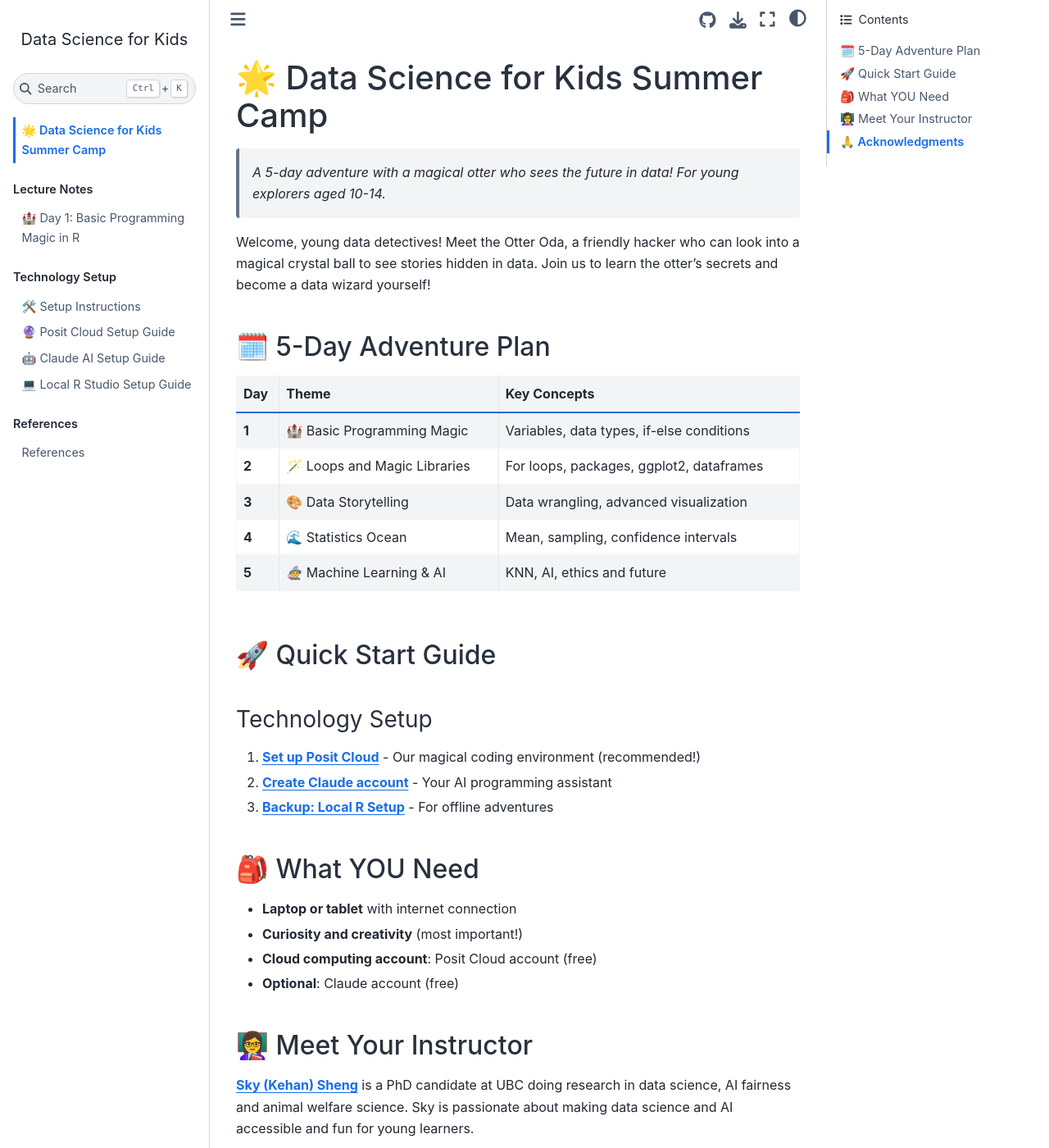
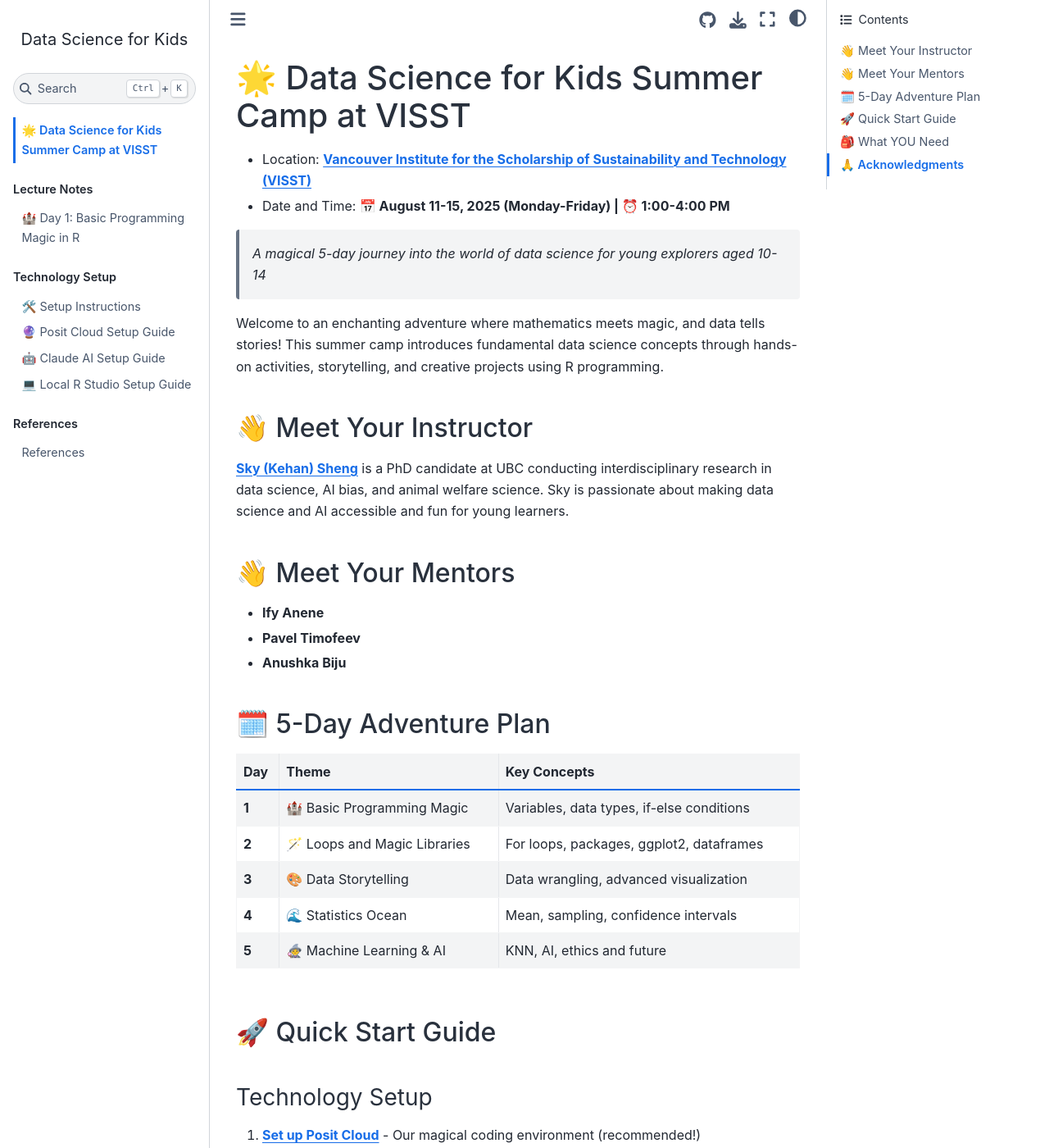
Before and after one commit to skysheng7/pre_ds_camp, a Jupyter Book: the page built from docs/index.md, in a window 1280 px wide and 1400 px high. Shown: the whole window at 82% size. Built offline with Jupyter Book 1.0.4 settings and Sphinx 7.4.7 and the Sphinx Book theme 1.1.4, drawn with Linux system fonts in a browser that asks for light colours; cross-references to code outside the pages are shown as plain code.

Commit message:
update index

```diff
--- a/docs/index.md
+++ b/docs/index.md
@@ -3,11 +3,25 @@
 title: Home
 ---
 
-# 🌟 Data Science for Kids Summer Camp
+# 🌟 Data Science for Kids Summer Camp at VISST
 
-> *A 5-day adventure with a magical otter who sees the future in data! For young explorers aged 10-14.*
+- Location: **[Vancouver Institute for the Scholarship of Sustainability and Technology (VISST)](https://www.visst.ca/)**
 
-Welcome, young data detectives! Meet the Otter Oda, a friendly hacker who can look into a magical crystal ball to see stories hidden in data. Join us to learn the otter's secrets and become a data wizard yourself!
+- Date and Time: **📅 August 11-15, 2025 (Monday-Friday) | ⏰ 1:00-4:00 PM**
+
+> *A magical 5-day journey into the world of data science for young explorers aged 10-14*
+
+Welcome to an enchanting adventure where mathematics meets magic, and data tells stories! This summer camp introduces fundamental data science concepts through hands-on activities, storytelling, and creative projects using R programming.
+
+## 👋 Meet Your Instructor
+
+[**Sky (Kehan) Sheng**](http://www.skysheng.io/) is a PhD candidate at UBC conducting interdisciplinary research in data science, AI bias, and animal welfare science. Sky is passionate about making data science and AI accessible and fun for young learners.
+
+## 👋 Meet Your Mentors
+
+- **Ify Anene**
+- **Pavel Timofeev**
+- **Anushka Biju**
 
 ## 🗓️ 5-Day Adventure Plan
 
@@ -34,10 +48,6 @@
 - **Cloud computing account**: Posit Cloud account (free)
 - **Optional**: Claude account (free)
 
-## 👩‍🏫 Meet Your Instructor
-
-[**Sky (Kehan) Sheng**](http://www.skysheng.io/) is a PhD candidate at UBC doing research in data science, AI fairness and animal welfare science. Sky is passionate about making data science and AI accessible and fun for young learners.
-
 ## 🙏 Acknowledgments
 
 This workshop builds upon the excellent work of:
```
